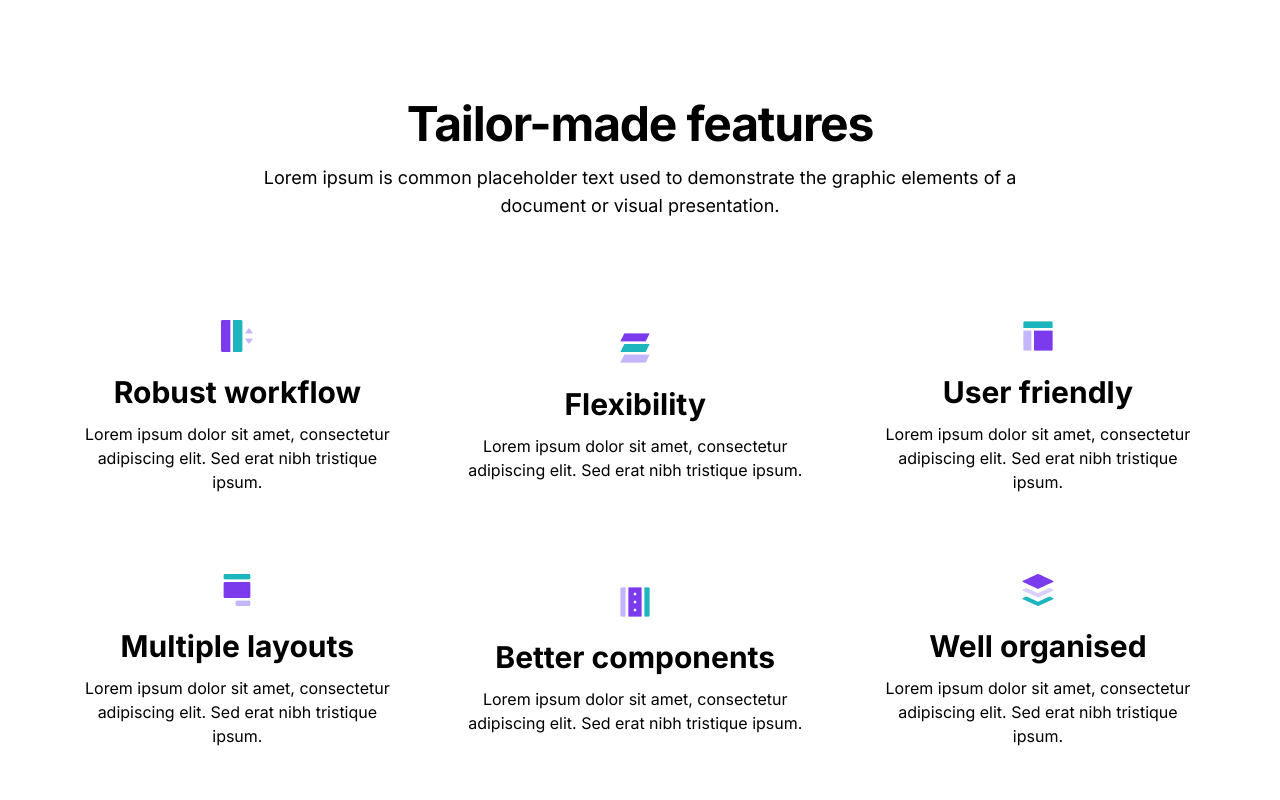
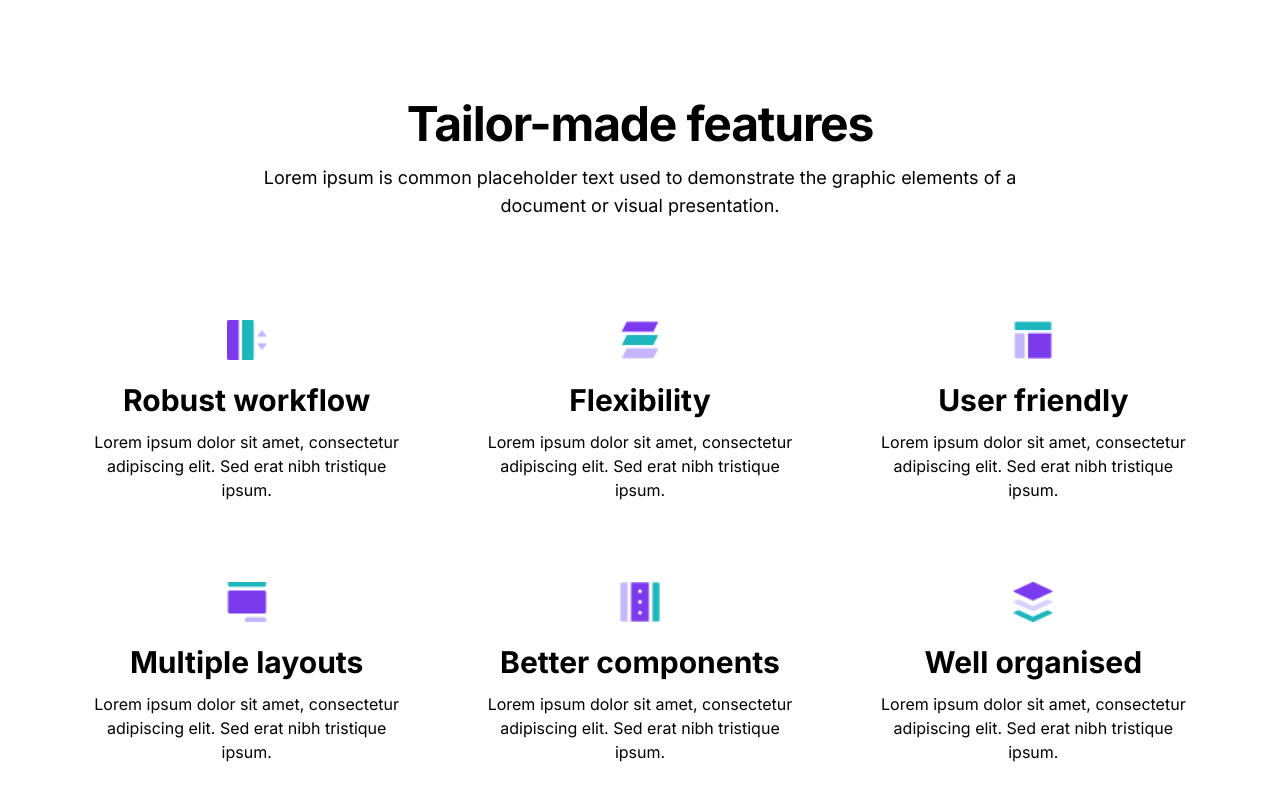
Before and after one commit to UnicornDad8/landify, a plain HTML site: page index.html in a window 1280 px wide. Shown: the part 886-1686 px from the top of the page. Drawn offline with Linux system fonts and the light colour scheme; files whose address does not match are found by name.

Commit message:
Give feature-box a width

```diff
--- a/index.html
+++ b/index.html
@@ -115,7 +115,9 @@
       </div>
       <div class="features-grid">
         <div class="feature-box feature-box-1">
+          <div class="feature-icon">
             <img src="./assets/FeatureItems/FeatureItem1.png" />
+          </div>
           <h4>Robust workflow</h4>
           <p>
             Lorem ipsum dolor sit amet, consectetur adipiscing elit. Sed erat
@@ -123,7 +125,9 @@
           </p>
         </div>
         <div class="feature-box feature-box-2">
+          <div class="feature-icon">
             <img src="./assets/FeatureItems/FeatureItem2.png" />
+          </div>
           <h4>Flexibility</h4>
           <p>
             Lorem ipsum dolor sit amet, consectetur adipiscing elit. Sed erat
@@ -131,7 +135,9 @@
           </p>
         </div>
         <div class="feature-box feature-box-3">
+          <div class="feature-icon">
             <img src="./assets/FeatureItems/FeatureItem3.png" />
+          </div>
           <h4>User friendly</h4>
           <p>
             Lorem ipsum dolor sit amet, consectetur adipiscing elit. Sed erat
@@ -139,7 +145,9 @@
           </p>
         </div>
         <div class="feature-box feature-box-4">
+          <div class="feature-icon">
             <img src="./assets/FeatureItems/FeatureItem4.png" />
+          </div>
           <h4>Multiple layouts</h4>
           <p>
             Lorem ipsum dolor sit amet, consectetur adipiscing elit. Sed erat
@@ -147,7 +155,9 @@
           </p>
         </div>
         <div class="feature-box feature-box-5">
+          <div class="feature-icon">
             <img src="./assets/FeatureItems/FeatureItem5.png" />
+          </div>
           <h4>Better components</h4>
           <p>
             Lorem ipsum dolor sit amet, consectetur adipiscing elit. Sed erat
@@ -155,7 +165,9 @@
           </p>
         </div>
         <div class="feature-box feature-box-6">
+          <div class="feature-icon">
             <img src="./assets/FeatureItems/FeatureItem6.png" />
+          </div>
           <h4>Well organised</h4>
           <p>
             Lorem ipsum dolor sit amet, consectetur adipiscing elit. Sed erat
--- a/style.css
+++ b/style.css
@@ -362,6 +362,17 @@ body {
   padding: 0 10px;
 }
 
+.feature-icon {
+  width: 40px;
+  height: 40px;
+}
+
+.feature-icon img {
+  width: 100%;
+  height: 100%;
+  object-fit: cover;
+}
+
 .features-header h3 {
   text-align: center;
   color: var(--text-color);
@@ -399,7 +410,8 @@ body {
 }
 
 .feature-box {
-  width: 100%;
+  width: 360px;
+  margin: 0 auto;
   padding: 20px;
   display: flex;
   flex-direction: column;
@@ -531,6 +543,10 @@ body {
     grid-templante-rows: repeat(3, min-content);
     column-gap: 20px;
     row-gap: 40px;
+  }
+
+  .feature-box {
+    width: 100%;
   }
 
   .feature-box-1 {
```
Also changed, not shown: 1 other file. Lines whose indentation alone changed are shown as unchanged.
